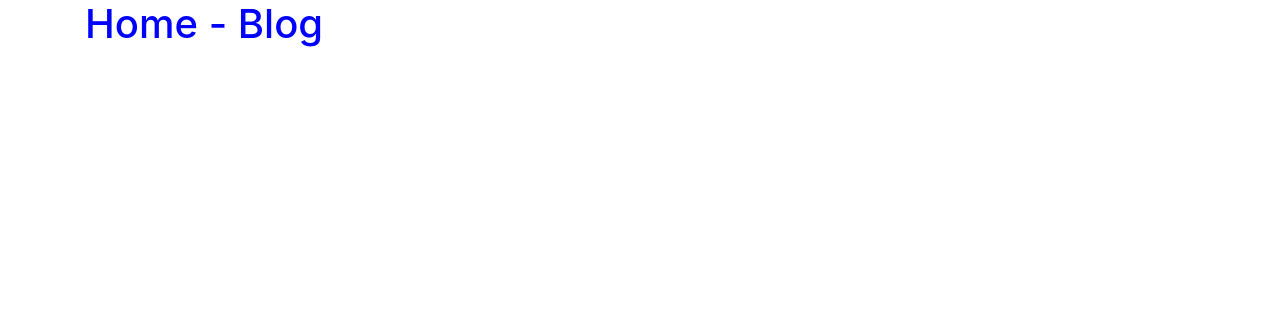
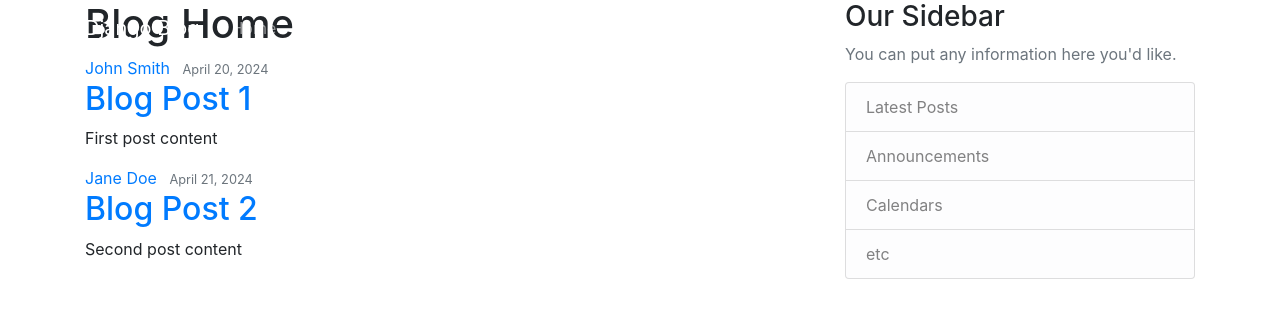
Before and after one commit to iamurtazo/DjangoBlog, a Django app: page / in a window 1280 px wide. Shown: the top 318 px of the page. Run offline with Django 5.2, Linux system fonts and the light colour scheme.

Commit message:
Refactor blog templates and views to enhance structure and styling

```diff
--- a/src/blog/templates/blog/about.html
+++ b/src/blog/templates/blog/about.html
@@ -1,7 +1,7 @@
 {% extends "blog/base.html" %}
 
 {% block content %}
-    <h1 style="color: red">
+    <h1>
         About - Blog
     </h1>
 {% endblock %}
--- a/src/blog/templates/blog/base.html
+++ b/src/blog/templates/blog/base.html
@@ -1,25 +1,73 @@
+{% load static %}
+
 <!DOCTYPE html>
 <html lang="en">
+
 <head>
     <meta charset="utf-8">
     <meta name="viewport" content="width=device-width, initial-scale=1, shrink-to-fit=no">
-    <link rel="stylesheet" href="https://cdn.jsdelivr.net/npm/bootstrap@4.4.1/dist/css/bootstrap.min.css" integrity="sha384-Vkoo8x4CGsO3+Hhxv8T/Q5PaXtkKtu6ug5TOeNV6gBiFeWPGFN9MuhOf23Q9Ifjh" crossorigin="anonymous">
+    <link rel="stylesheet" href="https://cdn.jsdelivr.net/npm/bootstrap@4.4.1/dist/css/bootstrap.min.css"
+        integrity="sha384-Vkoo8x4CGsO3+Hhxv8T/Q5PaXtkKtu6ug5TOeNV6gBiFeWPGFN9MuhOf23Q9Ifjh" crossorigin="anonymous">
+    <link rel="stylesheet" href="{% static 'blog/main.css' %}">
 
     {% if title %}
-        <title>{{ title }}</title>
+    <title>{{ title }}</title>
     {% else %}
-        <title>Django Blog</title>
+    <title>Django Blog</title>
     {% endif %}
 </head>
 <body>
-    <div class="container">
-    {% block content %}
+    <header class="site-header">
+        <nav class="navbar navbar-expand-md navbar-dark bg-steel fixed-top">
+            <div class="container">
+                <a class="navbar-brand mr-4" href="/">Django Blog</a>
+                <button class="navbar-toggler" type="button" data-toggle="collapse" data-target="#navbarToggle"
+                    aria-controls="navbarToggle" aria-expanded="false" aria-label="Toggle navigation">
+                    <span class="navbar-toggler-icon"></span>
+                </button>
+                <div class="collapse navbar-collapse" id="navbarToggle">
+                    <div class="navbar-nav mr-auto">
+                        <a class="nav-item nav-link" href="{% url 'blog-home' %}">Home</a>
+                        <a class="nav-item nav-link" href="{% url 'blog-about' %}">About</a>
+                    </div>
+                    <!-- Navbar Right Side -->
+                    <div class="navbar-nav">
+                        <a class="nav-item nav-link" href="#">Login</a>
+                        <a class="nav-item nav-link" href="#">Register</a>
+                    </div>
+                </div>
+            </div>
+        </nav>
+    </header>
+    <main role="main" class="container">
+        <div class="row">
+            <div class="col-md-8">
+                {% block content %}{% endblock %}
+            </div>
+            <div class="col-md-4">
+                <div class="content-section">
+                    <h3>Our Sidebar</h3>
+                    <p class='text-muted'>You can put any information here you'd like.
+                    <ul class="list-group">
+                        <li class="list-group-item list-group-item-light">Latest Posts</li>
+                        <li class="list-group-item list-group-item-light">Announcements</li>
+                        <li class="list-group-item list-group-item-light">Calendars</li>
+                        <li class="list-group-item list-group-item-light">etc</li>
+                    </ul>
+                    </p>
+                </div>
+            </div>
+        </div>
+    </main>
 
-    {% endblock %}
-    </div>
-
-    <script src="https://code.jquery.com/jquery-3.4.1.slim.min.js" integrity="sha384-J6qa4849blE2+poT4WnyKhv5vZF5SrPo0iEjwBvKU7imGFAV0wwj1yYfoRSJoZ+n" crossorigin="anonymous"></script>
-    <script src="https://cdn.jsdelivr.net/npm/popper.js@1.16.0/dist/umd/popper.min.js" integrity="sha384-Q6E9RHvbIyZFJoft+2mJbHaEWldlvI9IOYy5n3zV9zzTtmI3UksdQRVvoxMfooAo" crossorigin="anonymous"></script>
-    <script src="https://cdn.jsdelivr.net/npm/bootstrap@4.4.1/dist/js/bootstrap.min.js" integrity="sha384-wfSDF2E50Y2D1uUdj0O3uMBJnjuUD4Ih7YwaYd1iqfktj0Uod8GCExl3Og8ifwB6" crossorigin="anonymous"></script>
+    <script src="https://code.jquery.com/jquery-3.4.1.slim.min.js"
+        integrity="sha384-J6qa4849blE2+poT4WnyKhv5vZF5SrPo0iEjwBvKU7imGFAV0wwj1yYfoRSJoZ+n"
+        crossorigin="anonymous"></script>
+    <script src="https://cdn.jsdelivr.net/npm/popper.js@1.16.0/dist/umd/popper.min.js"
+        integrity="sha384-Q6E9RHvbIyZFJoft+2mJbHaEWldlvI9IOYy5n3zV9zzTtmI3UksdQRVvoxMfooAo"
+        crossorigin="anonymous"></script>
+    <script src="https://cdn.jsdelivr.net/npm/bootstrap@4.4.1/dist/js/bootstrap.min.js"
+        integrity="sha384-wfSDF2E50Y2D1uUdj0O3uMBJnjuUD4Ih7YwaYd1iqfktj0Uod8GCExl3Og8ifwB6"
+        crossorigin="anonymous"></script>
 </body>
 </html>
--- a/src/blog/templates/blog/home.html
+++ b/src/blog/templates/blog/home.html
@@ -1,5 +1,17 @@
 {% extends "blog/base.html" %}
 
 {% block content %}
-    <h1 style="color:blue;">Home - Blog</h1>
+<h1>Blog Home</h1>
+{% for post in posts %}
+<article class="media content-section">
+    <div class="media-body">
+        <div class="article-metadata">
+            <a class="mr-2" href="#">{{ post.author }}</a>
+            <small class="text-muted">{{ post.date_posted }}</small>
+        </div>
+        <h2><a class="article-title" href="#">{{ post.title }}</a></h2>
+        <p class="article-content">{{ post.content }}</p>
+    </div>
+</article>
+{% endfor %}
 {% endblock %}
--- a/src/blog/views.py
+++ b/src/blog/views.py
@@ -1,9 +1,25 @@
 from django.shortcuts import render
+
+posts = [
+    {
+        'author': 'John Smith',
+        'title': 'Blog Post 1',
+        'content': 'First post content',
+        'date_posted': 'April 20, 2024'
+    },
+    {
+        'author': 'Jane Doe',
+        'title': 'Blog Post 2',
+        'content': 'Second post content',
+        'date_posted': 'April 21, 2024'
+    }
+]
 
 # Create your views here.
 def home(request):
     context = {
         'title': 'Home Page',
+        'posts': posts
     }
 
     return render(request, 'blog/home.html', context)
```
